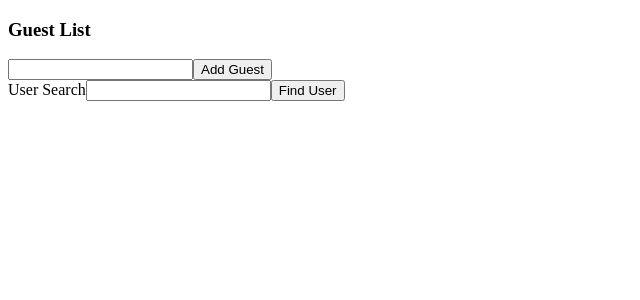
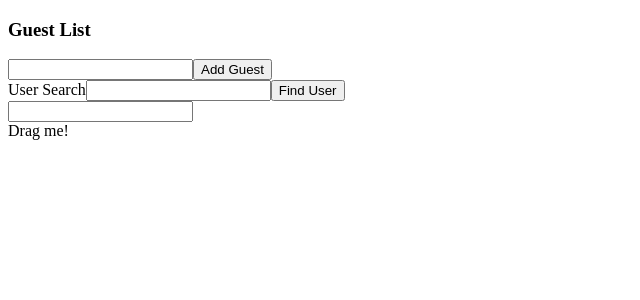
Before and after one commit to SernaEd/esernaDevLog, a React (Create React App) app: page / in a window 1280 px wide. Shown: the top 300 px of the page, without its empty margins (0-640 px from the left). Built offline with nearby package versions, Linux system fonts and the light colour scheme.

Commit message:
Small Example

```diff
--- /dev/null
+++ b/src/events/EventComponent.tsx
@@ -0,0 +1,20 @@
+import React from "react";
+
+const EventComponent: React.FC = () => {
+    const onChange = (event: React.ChangeEvent<HTMLInputElement>) => {
+        console.log(event);
+    }
+
+    const onDragStart = (event: React.DragEvent<HTMLDivElement>) => {
+        console.log(event);
+    }
+
+    return (
+        <div>
+            <input onChange={onChange}/>
+            <div draggable onDragStart={onDragStart}>Drag me!</div>
+        </div>
+    )
+}
+
+export default EventComponent;
--- a/src/index.tsx
+++ b/src/index.tsx
@@ -1,6 +1,7 @@
 import GuestList from "./state/GuestList";
 import ReactDOM from "react-dom/client";
 import UserSearch from "./state/UserSearch";
+import EventComponent from "./events/EventComponent";
 
 const el = document.getElementById("root");
 const root = ReactDOM.createRoot(el!);
@@ -10,6 +11,7 @@
         <div>
             <GuestList/>
             <UserSearch/>
+            <EventComponent/>
         </div>
     );
 };
```
